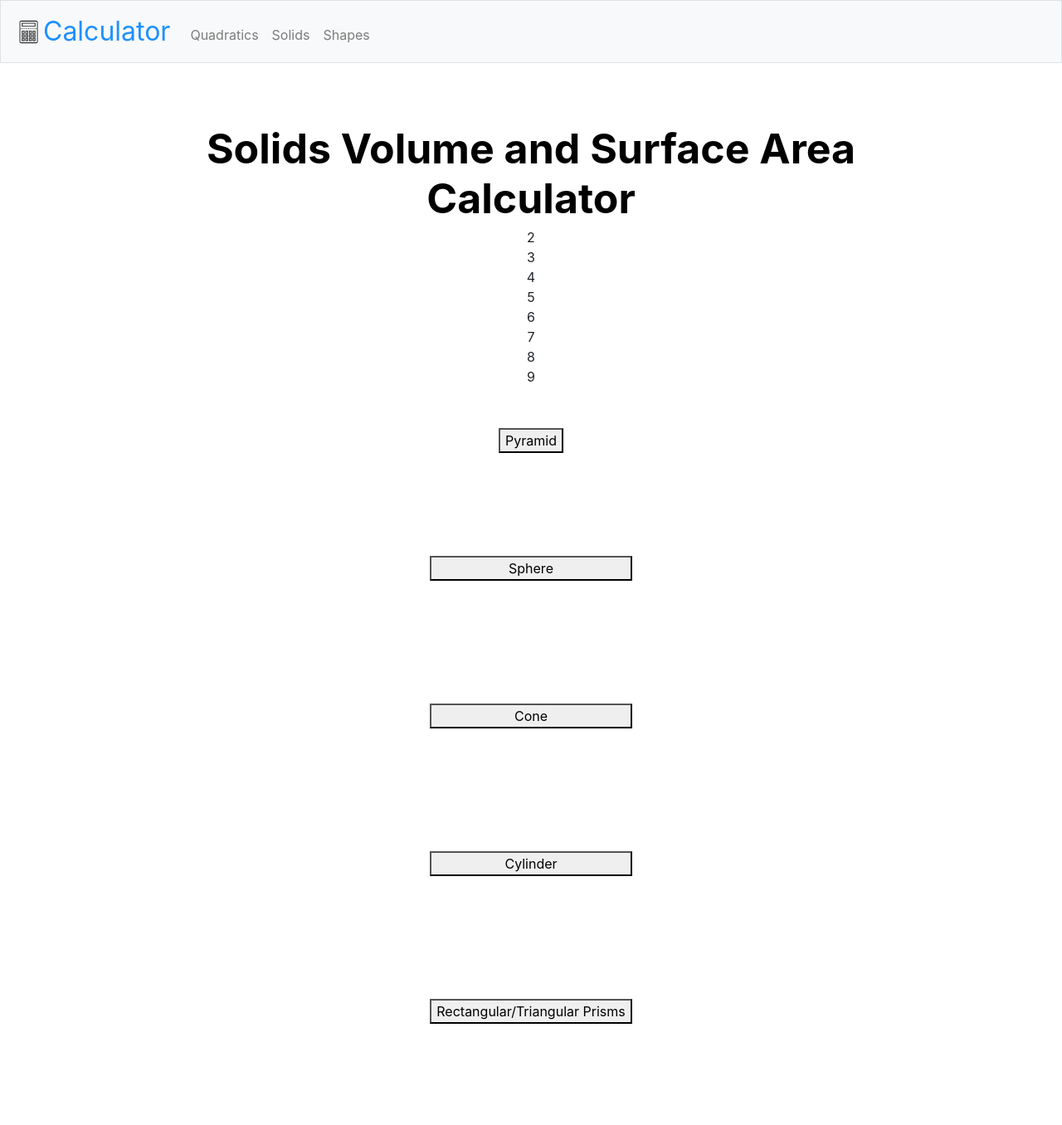
After one commit to UnifiedUnicorns/lexhack-student-support, a Flask app: page /solids in a window 1280 px wide. The commit adds this page. Shown: the whole page at 83% size. Run offline with Flask 2, Linux system fonts and the light colour scheme.

Commit message:
html thingy figures buttons solids shapes

```diff
--- a/calculations.py
+++ b/calculations.py
@@ -11,6 +11,11 @@ def solve_quadratic(a,b,c):
 
     return sol
 
+def pyramid_calc(height,base,slant,perimeter):
+    s_area=base+(perimeter*slant*0.5)
+    volume=1/3*base*height
+    return [s_area, volume]
+
 def generate_quadratic():
     a=str(random.randint(1,50))
     b=str(random.randint(1,50))
--- a/main.py
+++ b/main.py
@@ -38,9 +38,29 @@ def quadratic_practice():
 
     return render_template("quadratics_practice.html", sol=sol, len=len(sol), abc=[float(a) for a in thing[1]])
 
-@app.route('/figures', methods=["GET"])
-def figures():
-    return render_template("figures.html")
+
+@app.route('/solids', methods=["GET"])
+def solids():
+    return render_template("solids.html")
+
+
+@app.route('/solids/pyramid', methods=["GET", "POST"])
+def pyramid():
+    if request.method == "POST":
+        height = request.form.get("height")
+        base = request.form.get("base")
+        slant = request.form.get("slant")
+        perimeter = request.form.get("perimeter")
+        sol = calculations.pyramid_calc(height,base,slant,perimeter)
+
+        return render_template("pyramid", sol=sol)
+
+    return render_template("pyramid.html")
+
+
+@app.route('/shapes', methods=["GET"])
+def shapes():
+    return render_template("shapes.html")
 
 
 def errorhandler(e):
--- a/static/styles.css
+++ b/static/styles.css
@@ -84,3 +84,11 @@ main .text {
     color: black;
     font-size: 20px;
 }
+
+.grid-container {
+  display: grid;
+  column-gap: 50px;
+  row-gap: 50px;
+  justify-content: center;
+  align-content: space-evenly;
+}
--- a/templates/layout.html
+++ b/templates/layout.html
@@ -34,7 +34,8 @@
             <div class="collapse navbar-collapse" id="navbar">
                 <ul class="navbar-nav mr-auto mt-2">
                     <li class="nav-item"><a class="nav-link" href="/quadratics">Quadratics</a></li>
-                    <li class="nav-item"><a class="nav-link" href="/figures">Figures</a></li>
+                    <li class="nav-item"><a class="nav-link" href="/solids">Solids</a></li>
+                    <li class="nav-item"><a class="nav-link" href="/shapes">Shapes</a></li>
                 </ul>
             </div>
         </nav>
--- a/templates/quadratics.html
+++ b/templates/quadratics.html
@@ -19,11 +19,11 @@
     <h2><a href="/quadratics/practice">Get Some Practice</a></h2>
     <h2>(ax&sup2;+bx+c)</h2><br><br>
     <form action="/quadratics" method="post">
-        <label for="A" class="labeel">A (Coefficient of the 2nd degree term):</label><br>
+        <label for="A" class="labeel" step="0.0001">A (Coefficient of the 2nd degree term):</label><br>
         <input type="number" id="A" name="A" autocomplete="off" value="Number"><br><br>
-        <label for="B" class="labeel">B (Coefficient of the 1st degree term):</label><br>
+        <label for="B" class="labeel" step="0.0001">B (Coefficient of the 1st degree term):</label><br>
         <input type="number" id="B" name="B" autocomplete="off" value="Number"><br><br>
-        <label for="C" class="labeel">C (Constant term):</label><br>
+        <label for="C" class="labeel" step="0.0001">C (Constant term):</label><br>
         <input type="number" id="C" name="C" autocomplete="off" value="Number"><br><br>
         <input type="submit" value="Calculate">
         <input type="reset"><br><br>
--- /dev/null
+++ b/templates/solids.html
@@ -0,0 +1,29 @@
+{% extends "layout.html" %}
+
+{% block title %}
+    Solids
+{% endblock %}
+
+{% block main %}
+    <h1>
+        Solids Volume and Surface Area Calculator
+    </h1>
+    <div class="grid-container">
+        <div class="grid-item">
+            <form actions=""
+        </div>
+        <div class="grid-item">2</div>
+        <div class="grid-item">3</div>
+        <div class="grid-item">4</div>
+        <div class="grid-item">5</div>
+        <div class="grid-item">6</div>
+        <div class="grid-item">7</div>
+        <div class="grid-item">8</div>
+        <div class="grid-item">9</div>
+    </div>
+    <div href='/solids/pyramid'><button type="button">Pyramid</button></div>
+    <br href='/solids/sphere'><button type="button">Sphere</button></br>
+    <br href='/solids/cone'><button type="button">Cone</button></br>
+    <br href='/solids/cylinder'><button type="button">Cylinder</button></br>
+    <br href='/solids/prisms'><button type="button">Rectangular/Triangular Prisms</button></br>
+{% endblock %}
```
Also changed, not shown: templates/figures.html (deleted, +0 -16 lines), templates/pyramid.html (added, +28 -0 lines), templates/shapes.html (added, +16 -0 lines).
